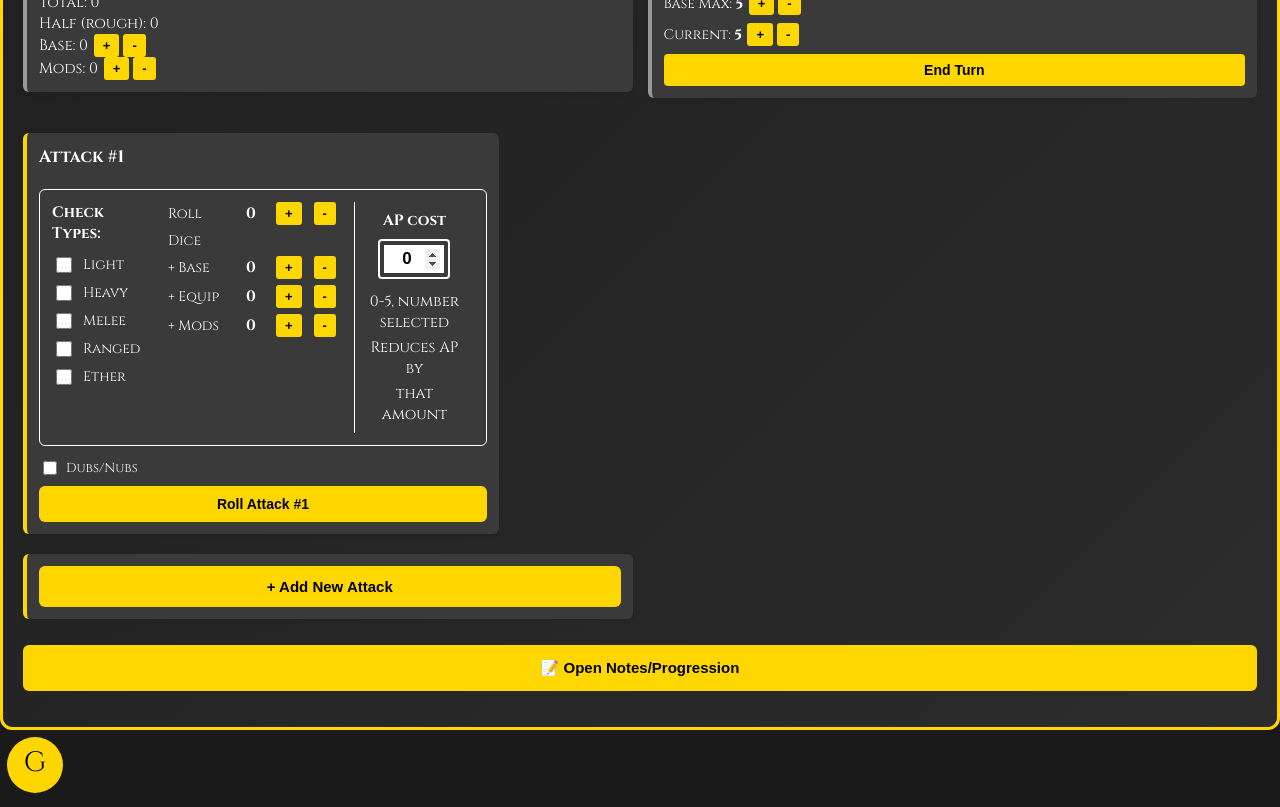
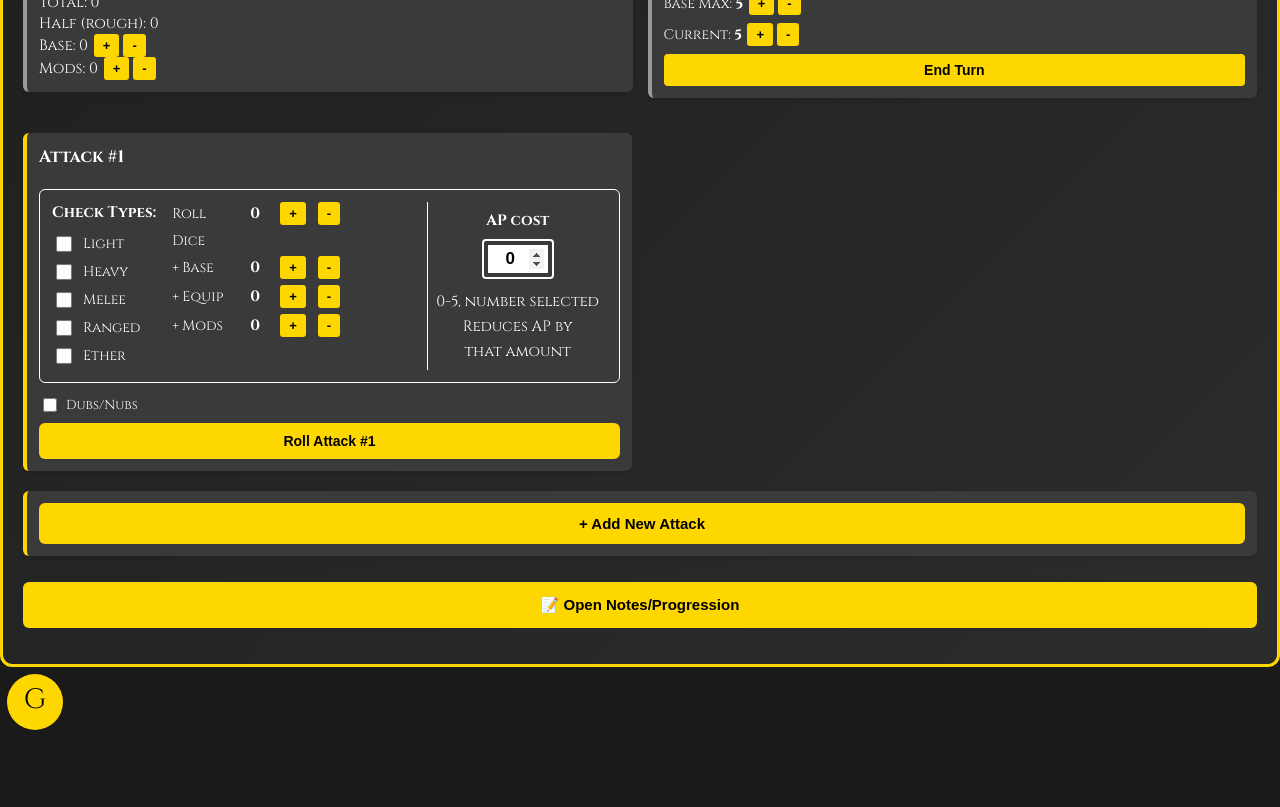
Before and after one commit to engrzani/game-sheet, a React (Vite) app: page / in a window 1280 px wide. Shown: the part 1040-1847 px from the top of the page. After the commit the page ends 1784 px from the top, so only its background shows below. Built offline with nearby package versions, Linux system fonts and the light colour scheme.

Commit message:
Make attacks section span full width to prevent layout overflow

```diff
--- a/src/App.jsx
+++ b/src/App.jsx
@@ -301,6 +301,7 @@ function AppContent() {
           {layoutOrder.map((componentName, index) => (
             <DraggableSection
               key={componentName}
+              data-component={componentName}
               draggable
               onDragStart={(e) => e.dataTransfer.setData('text/plain', index.toString())}
               onDragOver={(e) => e.preventDefault()}
@@ -419,4 +420,9 @@ const DraggableSection = styled.div`
   &[draggable="true"]:active {
     opacity: 0.8;
   }
+
+  /* Make attacks component span full width */
+  &[data-component="attacks"] {
+    grid-column: 1 / -1;
+  }
 `;
```
